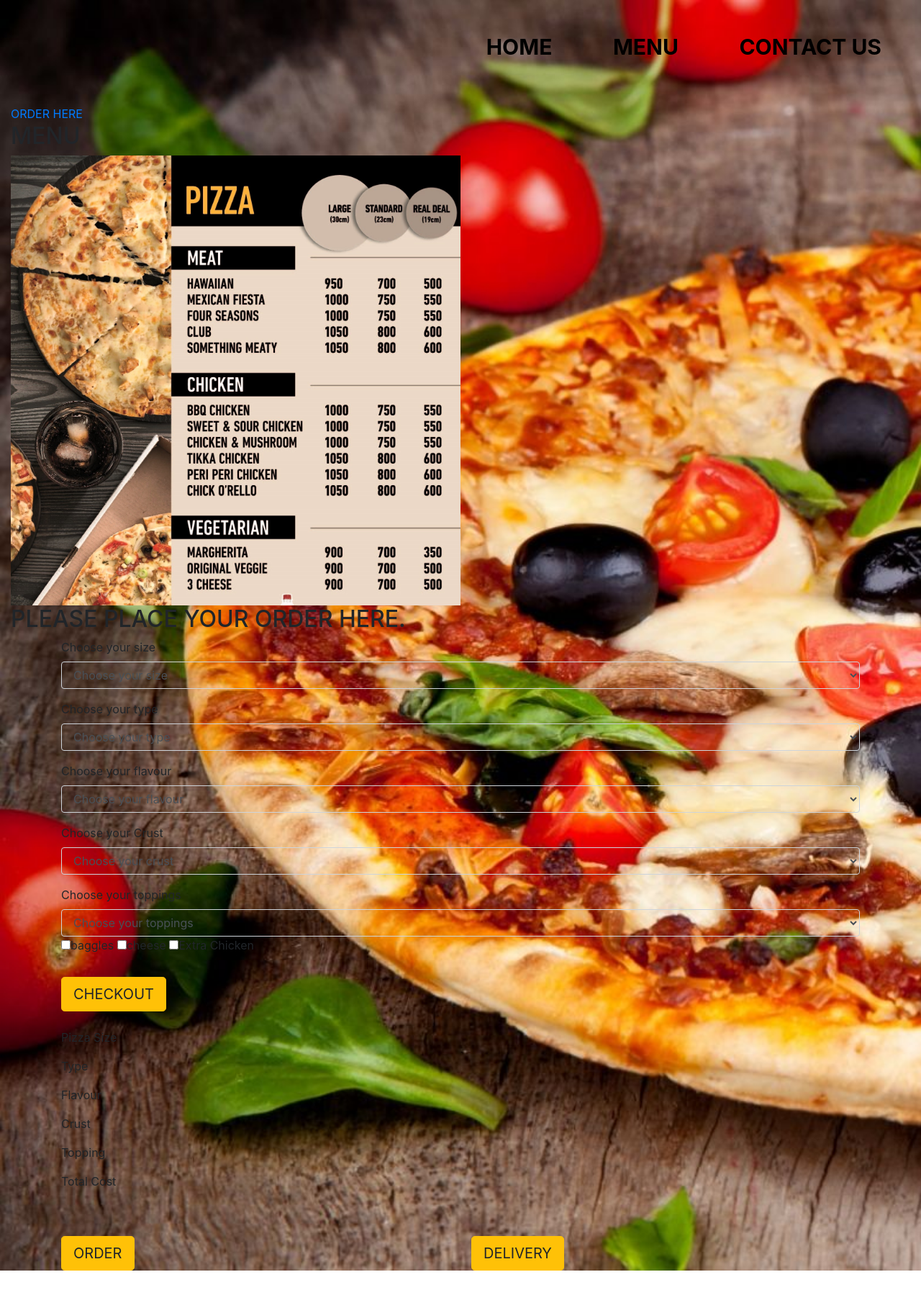
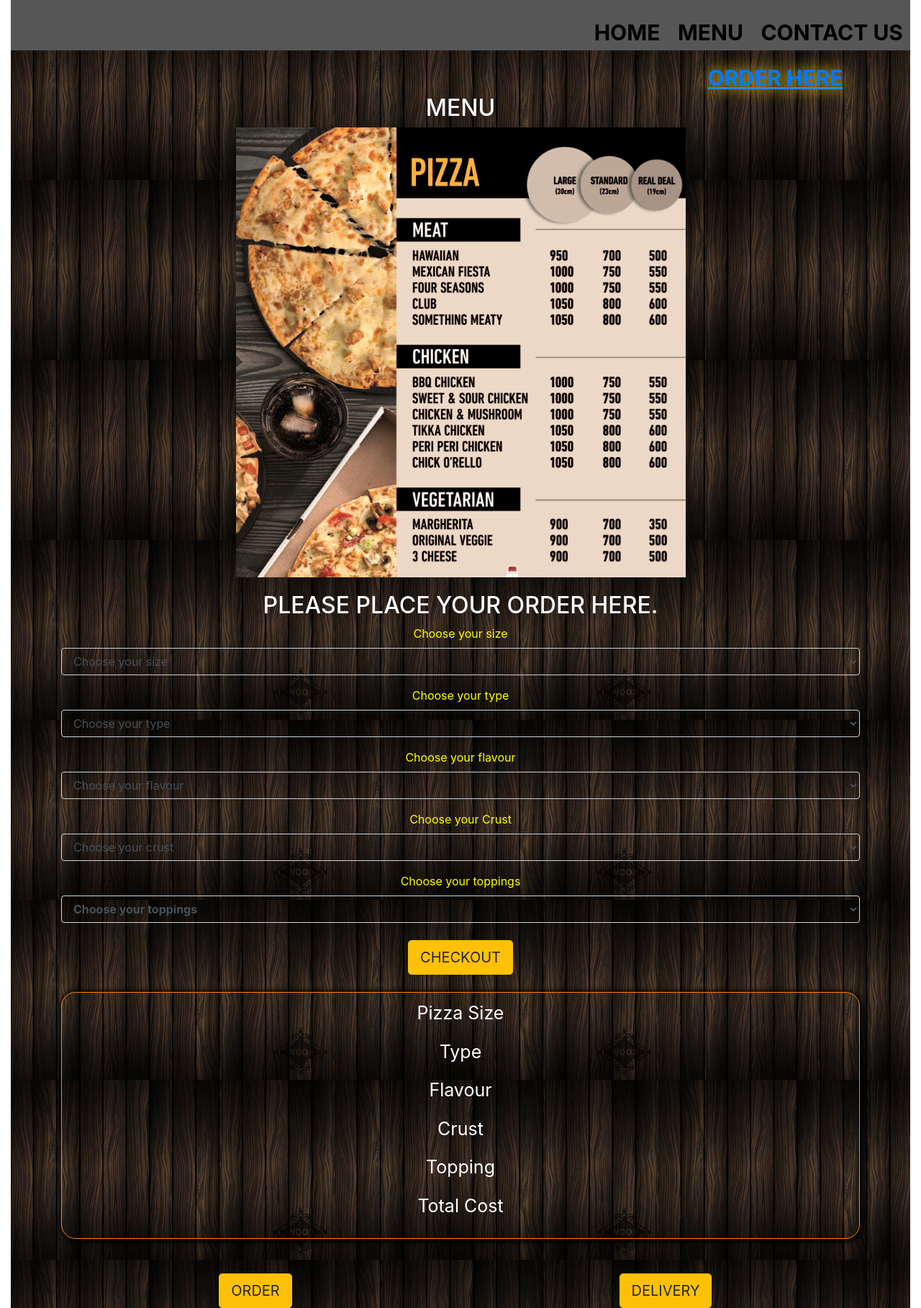
Before and after one commit to audombek/Pizza_App, a plain HTML site: page menu.html in a window 1280 px wide. Shown: the whole page at 72% size. Before the commit the page ends 1765 px from the top, so only its background shows below. Drawn offline with Linux system fonts and the light colour scheme.

Commit message:
margin,padding and positioning to image and form in menu page

```diff
--- a/css/styles.css
+++ b/css/styles.css
@@ -2,26 +2,25 @@
     margin:0;
     padding:0;
 }
-body{
-    background-image: url(../images/bg2.jpg);
-    background-repeat:no-repeat;
-    background-size:cover;
+.card1{
+    background-image: url("../images/wd2.jpeg");
+
+
 }
 .jumbotron{
     background: rgba(73, 14, 14, 0.4);
-    height:50%;
+    height:20px;
 }
 .jumbotron h3{
-    color:white;
+    color:blue;
     text-align:center;
-    font-size: 40px;
+    float: left;
+    font-size: 20px;
     font-weight:700;
+    margin-top:0px;
 }
-nav{
-    widows: 100%;
-    height:100px;
-    background: rgba(92, 139, 29, 0.4);
-    margin-top:20px;
+ nav{
+    float: right;
 }
  ul{
     text-align:right;
@@ -32,7 +31,9 @@ nav{
  ul li{
     list-style: none;
     display: inline-block;
-    padding:40px;
+    padding-top:0px;
+    padding-left:10px;
+    padding-right:10px;
     line-height: 50px;
 
 
@@ -49,3 +50,120 @@ ul li a{
 ul li a:hover{
     color:red;
 }
+.wrapper{
+    margin:0 auto;
+    width:805px;
+    background: rgba(36, 32, 32, 0.4);
+    text-align:center;
+}
+.wrapper img{
+    margin-top: 30px;
+    margin-bottom:30px;
+}
+.menuh{
+    text-align:center;
+    margin-top:20px;
+}
+ul li button{
+    margin-bottom:40px;
+}
+.carousel-item>img{
+    text-align:center;
+    width:1px;
+    padding-left: 60px;
+    padding-right:60px;
+    padding-bottom:20px;
+
+}
+/* menu styling */
+.card2{
+    background-image: url("../images/wd1.jpg");
+}
+.jumbotron1{
+    background-color: gray;
+
+
+}
+.nav1{
+    text-align:center;
+    background:rgba(24, 23, 23, 0.4);
+    padding-top:20px;
+
+}
+.menu-cont{
+    text-align: center;
+}
+.menu-cont h2{
+    color:white;
+}
+.menu-cont a{
+    font-size: 30px;
+    font-weight:700;
+    margin-left: 70%;
+    text-decoration: underline;
+    text-shadow: 1px 0px 20px #ffd200;
+   -webkit-transition: 1s linear 0s;
+   -moz-transition: 1s linear 0s;
+   -o-transition: 1s linear 0s;
+   transition: 1s linear 0s;
+   outline: 0 none;
+   animation: glow 1s ease-in-out infinite alternate;
+}
+
+.menu-cont a:hover{
+    color:white;
+}
+
+#po{
+    margin-top:20px;
+
+}
+.multiselect {
+    width: 100%;
+
+  }
+
+   .selectBox {
+    position: relative;
+  }
+
+  .selectBox select {
+    width: 100%;
+    font-weight: bold;
+  }
+
+  .overSelect {
+    position: absolute;
+    left: 0;
+    right: 0;
+    top: 0;
+    bottom: 0;
+  }
+
+  #checkboxes {
+    display: none;
+    border: 1px #dadada solid;
+  }
+
+  #checkboxes label {
+    display: block;
+  }
+
+  #checkboxes label:hover {
+    background-color: #1e90ff;
+  }
+  select{
+      width:50%;
+  }
+  label{
+      color:yellow;
+  }
+  #textPrice{
+    box-sizing: border-box;
+    padding:10px;
+    border: 1px solid #ff8000;
+    border-radius: 20px;
+    box-shadow: 2px 2px 8px 3px black;
+    font-size: 25px;
+    color: white;
+  }
```
